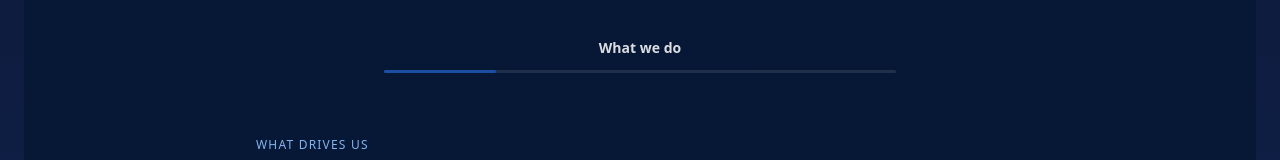
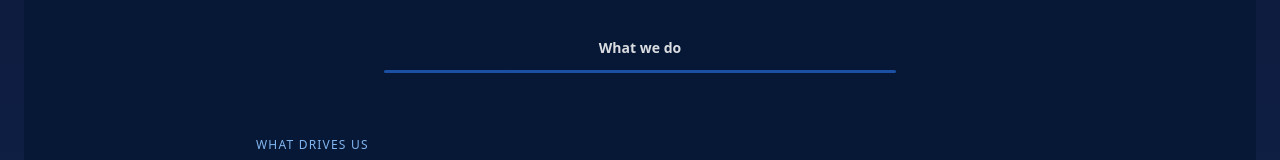
Before and after one commit to seansevrix/ambit, a Next.js app: page /about in a window 1280 px wide. Shown: the part 521-681 px from the top of the page. Built offline with nearby package versions, Linux system fonts and the light colour scheme.

Commit message:
Make What we do underline fully blue

```diff
--- a/app/about/page.tsx
+++ b/app/about/page.tsx
@@ -56,11 +56,8 @@ export default function AboutPage() {
                   What we do
                 </a>
 
-                {/* track line */}
-                <div className="mt-3 h-[3px] w-full rounded-full bg-white/10">
-                  {/* active indicator */}
-                  <div className="h-[3px] w-28 rounded-full bg-[#1A4FA3]" />
-                </div>
+                {/* ✅ Fully blue underline */}
+                <div className="mt-3 h-[3px] w-full rounded-full bg-[#1A4FA3]" />
               </div>
             </div>
           </div>
@@ -136,8 +133,6 @@ export default function AboutPage() {
           </div>
         </div>
       </section>
-
-      {/* ✅ Rest of page stays the same */}
 
       {/* Stats row */}
       <section className="px-6 py-10">
```
